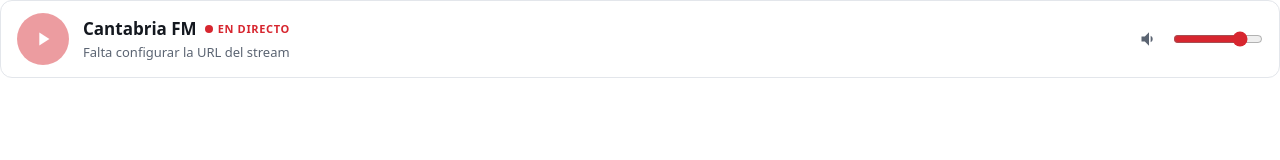
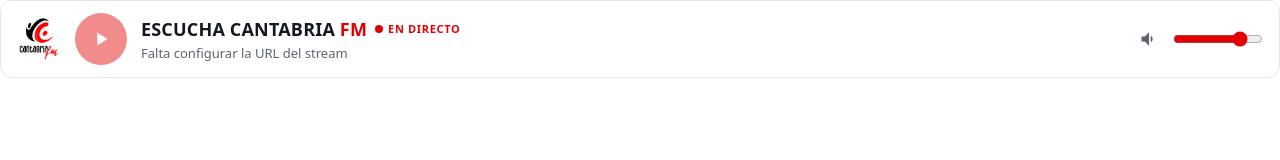
Before and after one commit to gestioncantabriapress-max/encuestas, a plain HTML site: page radio/index.html in a window 1280 px wide. Drawn offline with Linux system fonts and the light colour scheme.

Commit message:
Reproductor: logo y colores de Cantabria FM, barra siempre en una línea
Co-Authored-By: Claude Opus 5.5 <noreply@anthropic.com>
Claude-Session: https://claude.ai/code/session_01MHNWUxHWdTXrC3ce9Px4gQ

```diff
--- a/radio/index.html
+++ b/radio/index.html
@@ -7,7 +7,7 @@
 <style>
   :root{
     --bg:#ffffff; --fg:#14181f; --muted:#5b6472; --line:#e3e6eb;
-    --accent:#d7262f; --accent-fg:#ffffff; --track:#e3e6eb;
+    --accent:#e30000; --accent-fg:#ffffff; --track:#e3e6eb;
   }
   @media (prefers-color-scheme: dark){
     :root:not([data-theme="light"]){
@@ -25,11 +25,16 @@
   .play svg{width:22px;height:22px;fill:currentColor}
   .info{flex:1;min-width:0}
   .top{display:flex;align-items:center;gap:8px;flex-wrap:wrap}
-  .name{font-weight:700;font-size:17px;white-space:nowrap}
+  .logo{flex:none;height:44px;width:auto;display:block}
+  .logo-dark{display:none}
+  @media (prefers-color-scheme: dark){ .logo-light{display:none} .logo-dark{display:block} }
+  .name{font-weight:900;font-size:18px;white-space:nowrap;text-transform:uppercase;letter-spacing:.01em}
+  .name .fm{color:var(--accent)}
   .live{display:inline-flex;align-items:center;gap:5px;font-size:11px;font-weight:700;letter-spacing:.06em;color:var(--accent);text-transform:uppercase}
+  @media (prefers-color-scheme: dark){ .live,.name .fm{color:#ff4d4d} }
   .dot{width:8px;height:8px;border-radius:50%;background:var(--accent)}
   .playing .dot{animation:pulse 1.4s infinite}
-  @keyframes pulse{0%{box-shadow:0 0 0 0 rgba(215,38,47,.55)}70%{box-shadow:0 0 0 8px rgba(215,38,47,0)}100%{box-shadow:0 0 0 0 rgba(215,38,47,0)}}
+  @keyframes pulse{0%{box-shadow:0 0 0 0 rgba(227,0,0,.55)}70%{box-shadow:0 0 0 8px rgba(227,0,0,0)}100%{box-shadow:0 0 0 0 rgba(227,0,0,0)}}
   .status{font-size:13px;color:var(--muted);margin-top:3px;white-space:nowrap;overflow:hidden;text-overflow:ellipsis}
   .bars{display:none;gap:2px;align-items:flex-end;height:14px}
   .playing .bars{display:inline-flex}
@@ -41,31 +46,36 @@
   .mute:focus-visible{outline:2px solid var(--fg)}
   .mute svg{width:20px;height:20px;fill:currentColor}
   input[type=range]{width:90px;accent-color:var(--accent)}
-  @media (max-width:420px){ input[type=range]{display:none} .name{font-size:16px} }
+  @media (max-width:420px){ input[type=range]{display:none} .name{font-size:15px} .name .esc{display:none} }
   /* Modo cabecera: barra fina (?modo=cabecera) */
   .cabecera .player{border:0;border-bottom:1px solid var(--line);border-radius:0;min-height:48px;padding:6px 16px;gap:10px}
   .cabecera .play{width:36px;height:36px}
   .cabecera .play svg{width:16px;height:16px}
   .cabecera .info{display:flex;align-items:center;gap:12px}
-  .cabecera .name{font-size:15px}
+  .cabecera .name{font-size:16px}
+  .cabecera .logo{height:34px}
   .cabecera .status{margin-top:0}
   .pop{flex:none;border:0;background:none;color:var(--muted);cursor:pointer;width:32px;height:32px;border-radius:6px;display:none;place-items:center}
   .pop svg{width:18px;height:18px;fill:currentColor}
   .pop:focus-visible{outline:2px solid var(--fg)}
   .con-ventana .pop{display:grid}
-  @media (max-width:560px){ .cabecera .status{display:none} }
+  .cabecera .top{flex-wrap:nowrap}
+  @media (max-width:760px){ .cabecera .status{display:none} }
+  @media (max-width:440px){ .cabecera .live-t{display:none} .cabecera .logo{height:30px} .cabecera .player{padding:6px 10px} }
   @media (prefers-reduced-motion:reduce){ .playing .dot,.bars i{animation:none} .bars i{height:10px} }
 </style>
 </head>
 <body>
 <div class="player" id="player">
+  <img class="logo logo-light" src="logo-color.png" alt="Cantabria FM">
+  <img class="logo logo-dark" src="logo-white.png" alt="Cantabria FM">
   <button class="play" id="play" aria-label="Escuchar en directo">
     <svg id="icon" viewBox="0 0 24 24" aria-hidden="true"><path d="M8 5v14l11-7z"/></svg>
   </button>
   <div class="info">
     <div class="top">
-      <span class="name" id="name"></span>
-      <span class="live"><span class="dot"></span>En directo</span>
+      <span class="name"><span class="esc">Escucha </span>Cantabria <span class="fm">FM</span></span>
+      <span class="live"><span class="dot"></span><span class="live-t">En directo</span></span>
       <span class="bars" aria-hidden="true"><i></i><i></i><i></i><i></i></span>
     </div>
     <div class="status" id="status" aria-live="polite"></div>
@@ -88,7 +98,7 @@ const CONFIG = {
   eslogan: "Pulsa para escuchar la radio en directo",
   // URL directa del stream (https). Admite .mp3, .aac, Icecast/Shoutcast y .m3u8 (HLS).
   stream: "",
-  color: "#d7262f"          // color de acento
+  color: "#e30000"          // rojo Cantabria FM
 };
 /* ============================================== */
 
@@ -111,7 +121,6 @@ $("pop").addEventListener("click", () => {
   const w = window.open(location.pathname + "?modo=ventana", "cantabriafm", "width=420,height=130,resizable=yes");
   if (w){ stop(); setStatus("Sonando en la ventana aparte"); }
 });
-$("name").textContent = CONFIG.emisora;
 const setStatus = t => $("status").textContent = t;
 setStatus(CONFIG.stream ? CONFIG.eslogan : "Falta configurar la URL del stream");
 if (!CONFIG.stream) $("play").disabled = true;
```
Also changed, not shown: radio/logo-color.png (added), radio/logo-white.png (added).
